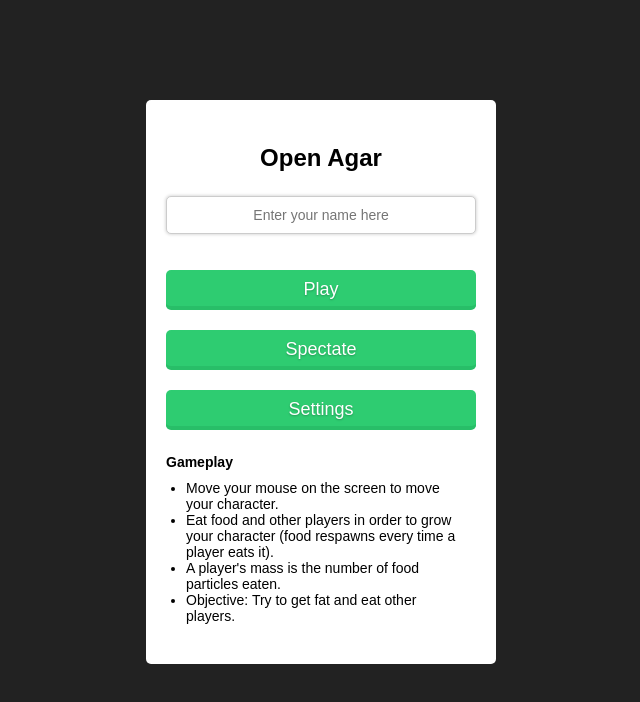
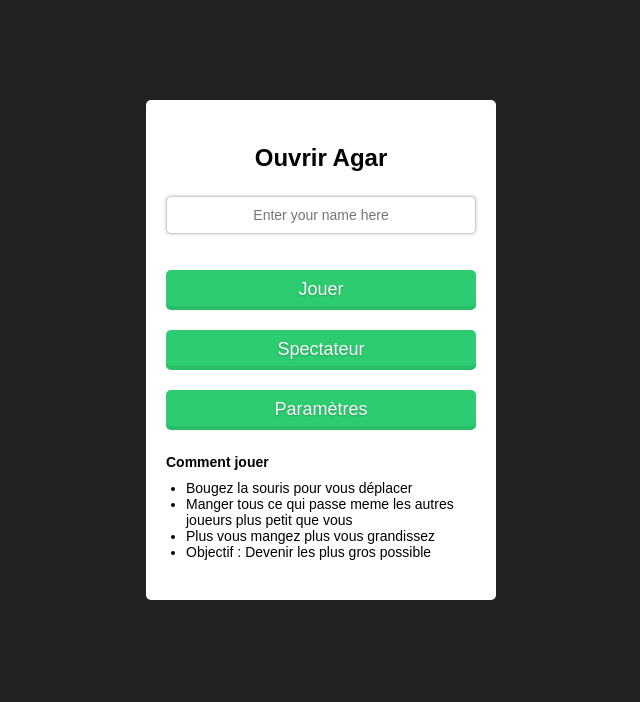
Before and after one commit to alexCampus/agario-clone, a website built with webpack: page src/client/index.html in a window 1280 px wide. Shown: the whole page, without its empty margins (319-959 px from the left). Built offline with nearby package versions, Linux system fonts and the light colour scheme.

Commit message:
mise a jour client

```diff
--- a/src/client/index.html
+++ b/src/client/index.html
@@ -1,5 +1,5 @@
 <!doctype html>
-<html lang="en">
+<html lang="fr">
 <head>
     <!-- Meta Properties -->
     <meta charset="UTF-8">
@@ -13,7 +13,7 @@
 </head>
 <body>
     <div id="gameAreaWrapper">
-        <div id="status"><span class="title">Leaderboard</span></div>
+        <div id="status"><span class="title">Journal de bord</span></div>
         <div class="chatbox" id="chatbox">
             <ul id="chatList" class="chat-list"></ul>
             <input id="chatInput" type="text" class="chat-input" placeholder="Chat here..." maxlength="35" />
@@ -26,16 +26,16 @@
     </div>
     <div id="startMenuWrapper">
         <div id="startMenu">
-            <p>Open Agar</p>
+            <p>Ouvrir Agar</p>
             <input type="text" tabindex="0" autofocus placeholder="Enter your name here" id="playerNameInput" maxlength="25" />
-            <b class="input-error">Nick must be alphanumeric characters only!</b>
+            <b class="input-error">Votre pseudo est invalide</b>
             <br />
-            <a onclick="document.getElementById('spawn_cell').play();"><button id="startButton">Play</button></a>
-            <button id="spectateButton">Spectate</button>
-            <button id="settingsButton">Settings</button>
+            <a onclick="document.getElementById('spawn_cell').play();"><button id="startButton">Jouer</button></a>
+            <button id="spectateButton">Spectateur</button>
+            <button id="settingsButton">Paramètres</button>
             <br />
             <div id="settings">
-                <h3>Settings</h3>
+                <h3>Paramètres</h3>
                 <ul>
                     <label><input id="visBord" type="checkbox">Show border</label>
                     <label><input id="showMass" type="checkbox">Show mass</label>
@@ -46,12 +46,12 @@
                 </ul>
             </div>
             <div id="instructions">
-                <h3>Gameplay</h3>
+                <h3>Comment jouer</h3>
                 <ul>
-                    <li>Move your mouse on the screen to move your character.</li>
-                    <li>Eat food and other players in order to grow your character (food respawns every time a player eats it).</li>
-                    <li>A player's mass is the number of food particles eaten.</li>
-                    <li>Objective: Try to get fat and eat other players.</li>
+                    <li>Bougez la souris pour vous déplacer</li>
+                    <li>Manger tous ce qui passe meme les autres joueurs plus petit que vous</li>
+                    <li>Plus vous mangez plus vous grandissez</li>
+                    <li>Objectif : Devenir les plus gros possible</li>
                 </ul>
             </div>
         </div>
```
